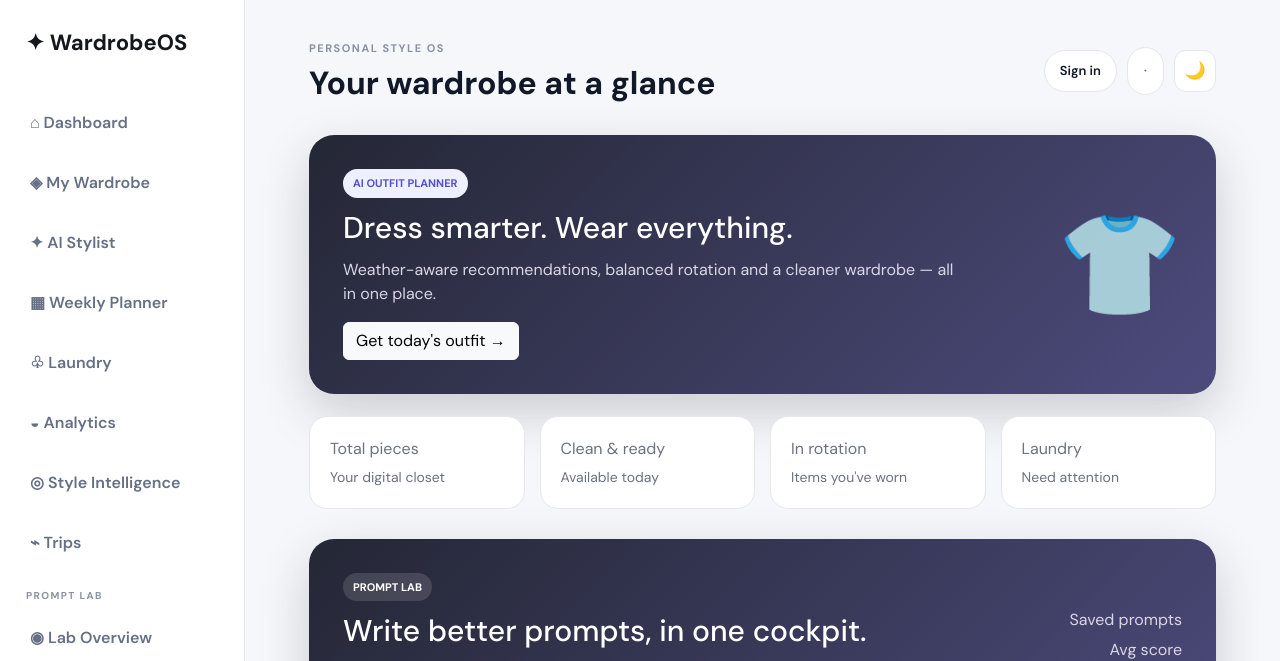
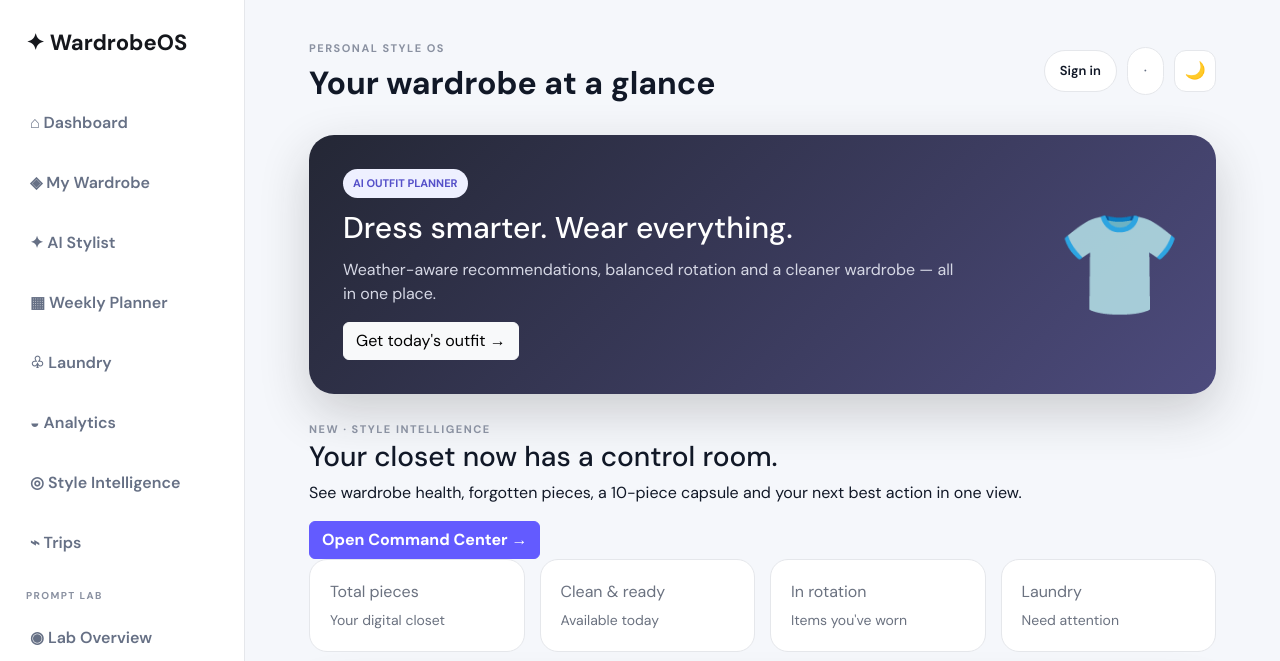
Before and after one commit to preethamofficial/WardrobeOS, a Django app: template templates/dashboard.html in a window 1280 px wide. Shown: the top 661 px of the page. Run offline with Django 5.2, Linux system fonts and the light colour scheme; the template is opened without the code that fills it, so the values that code supplies are empty; some libraries are stand-ins or nearby versions.

Commit message:
feat: surface style intelligence from dashboard

```diff
--- a/templates/dashboard.html
+++ b/templates/dashboard.html
@@ -4,6 +4,12 @@
 <section class="hero-card"><div><span class="badge-soft">AI OUTFIT PLANNER</span><h2>Dress smarter. Wear everything.</h2>
 <p>Weather-aware recommendations, balanced rotation and a cleaner wardrobe — all in one place.</p>
 <a href="/outfits/" class="btn btn-light">Get today's outfit →</a></div><div class="hero-icon">👕</div></section>
+<div class="dashboard-bridge">
+  <div><span class="eyebrow">NEW · STYLE INTELLIGENCE</span><h3>Your closet now has a control room.</h3>
+  <p>See wardrobe health, forgotten pieces, a 10-piece capsule and your next best action in one view.</p></div>
+  <a class="btn btn-accent" href="/style/">Open Command Center →</a>
+</div>
+
 <div class="stats-grid">
 <div class="stat"><span>Total pieces</span><b>{{items_count}}</b><small>Your digital closet</small></div>
 <div class="stat"><span>Clean & ready</span><b>{{clean_count}}</b><small>Available today</small></div>
```
